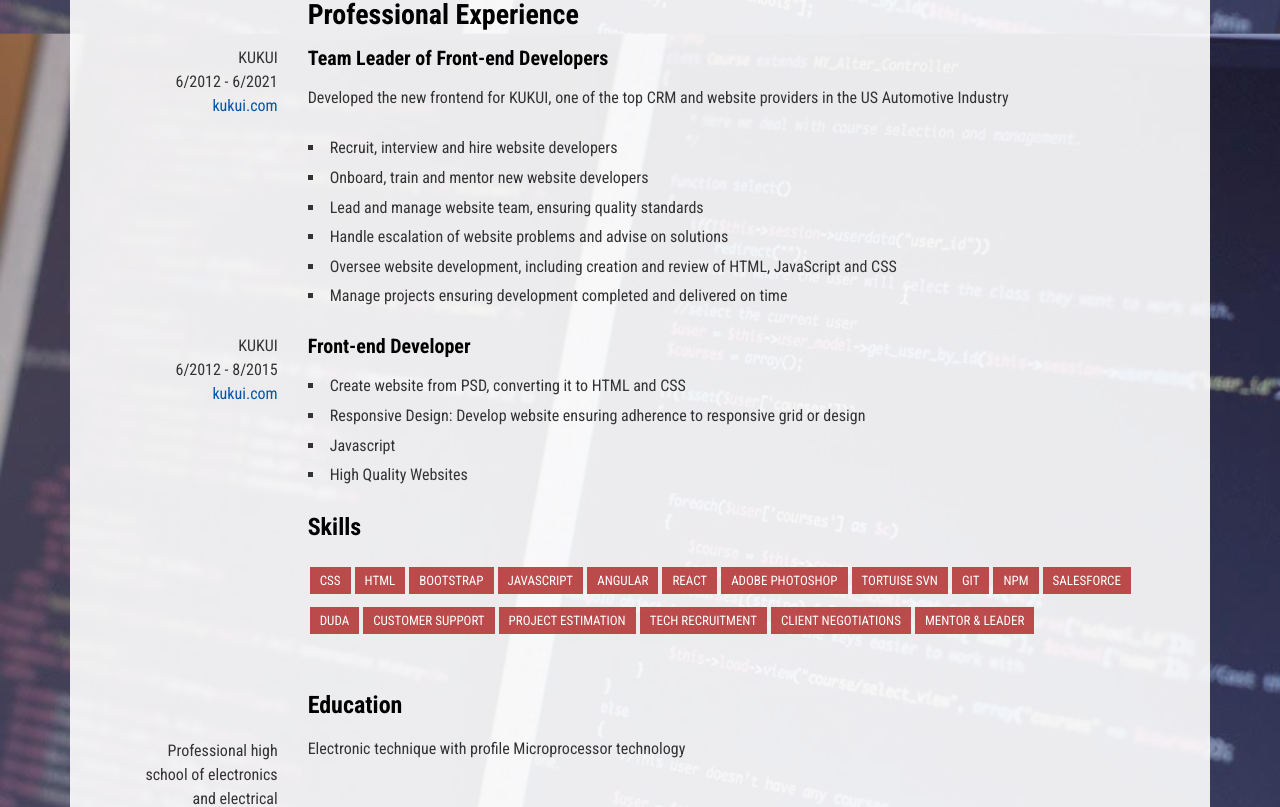
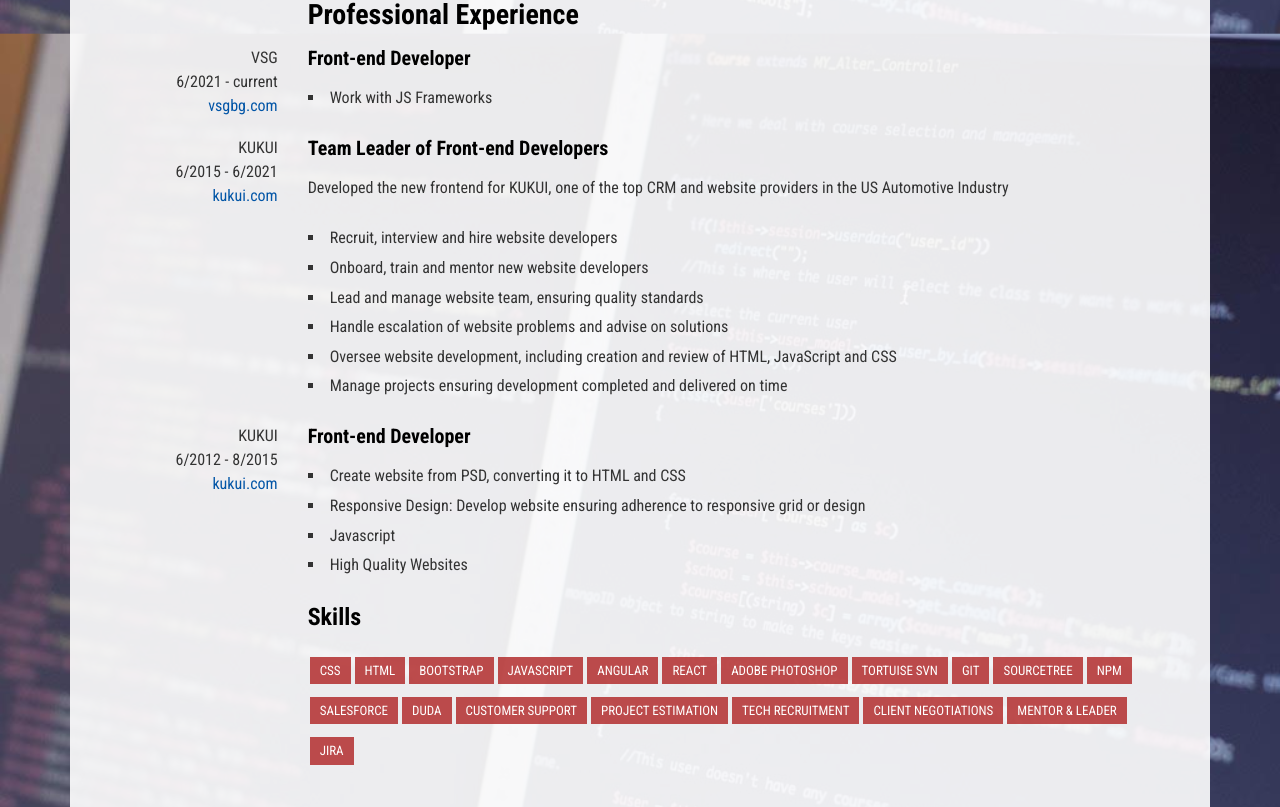
Before and after one commit to Miroslav6/mnportfolio, a React (Create React App) app: page / in a window 1280 px wide. Shown: the part 820-1627 px from the top of the page. Built offline with nearby package versions, Linux system fonts and the light colour scheme.

Commit message:
Update Body.jsx
Update CV

```diff
--- a/src/Body/Body.jsx
+++ b/src/Body/Body.jsx
@@ -34,8 +34,20 @@
 
       <h2 className="offset-sm-2 col-sm-10 cv-section-title">Professional Experience</h2>
       <div className="col-sm-2 text-right cv-timeline-details">
+        <div className="cv-timeline-company">VSG</div>
+        <div className="cv-timeline-date">6/2021 - current</div>
+        <a href="https://vsgbg.com/bg/home/">vsgbg.com</a>
+      </div>
+      <div className="col-sm-10 cv-timeline-body">
+        <h4 className="cv-timeline-position">Front-end Developer</h4>
+        <ul>
+          <li>Work with JS Frameworks</li>
+        </ul>
+      </div>
+
+      <div className="col-sm-2 text-right cv-timeline-details">
         <div className="cv-timeline-company">KUKUI</div>
-        <div className="cv-timeline-date">6/2012 - 6/2021</div>
+        <div className="cv-timeline-date">6/2015 - 6/2021</div>
         <a href="https://kukui.com">kukui.com</a>
       </div>
       <div className="col-sm-10 cv-timeline-body">
@@ -78,6 +90,7 @@
           <li><a rel='nofollow' target='_blank'>Adobe Photoshop</a></li>
           <li><a rel='nofollow' target='_blank'>Tortuise SVN</a></li>
           <li><a rel='nofollow' target='_blank'>Git</a></li>
+          <li><a rel='nofollow' target='_blank'>Sourcetree</a></li>
           <li><a rel='nofollow' target='_blank'>NPM</a></li>
           <li><a rel='nofollow' target='_blank'>SalesForce</a></li>
           <li><a rel='nofollow' target='_blank'>DUDA</a></li>
@@ -86,6 +99,7 @@
           <li><a rel='nofollow' target='_blank'>Tech recruitment</a></li>
           <li><a rel='nofollow' target='_blank'>Client negotiations</a></li>
           <li><a rel='nofollow' target='_blank'>Mentor & Leader</a></li>
+          <li><a rel='nofollow' target='_blank'>JIRA</a></li>
         </ul>
       </div>
 
```
